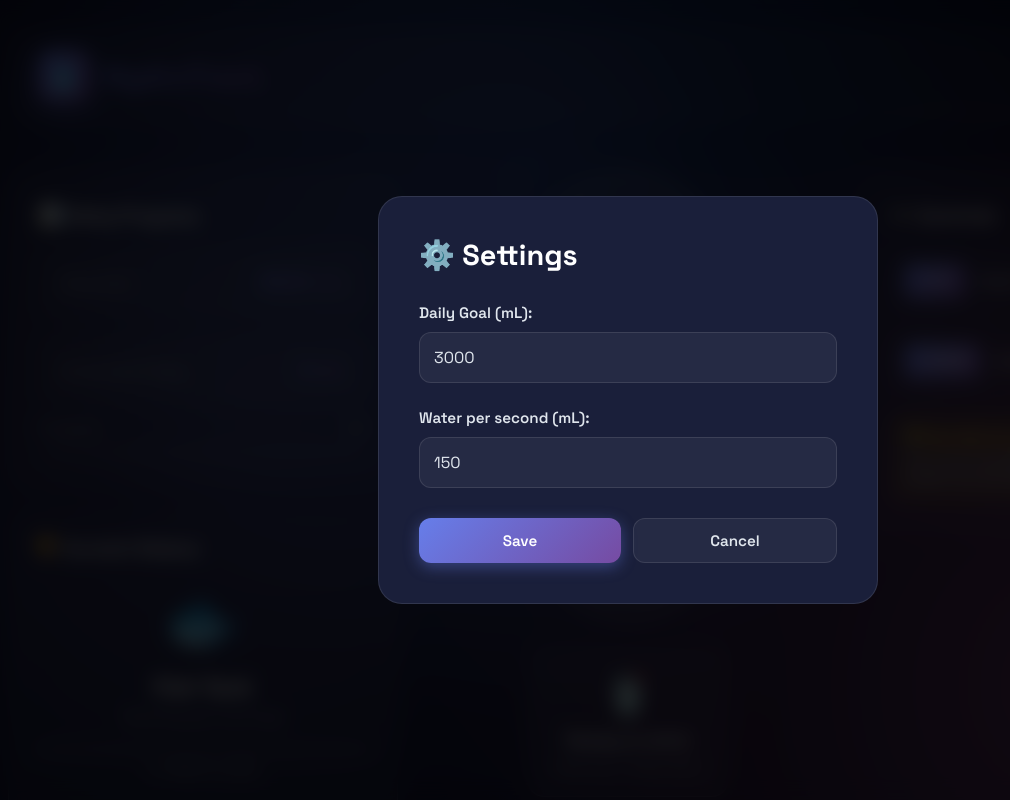
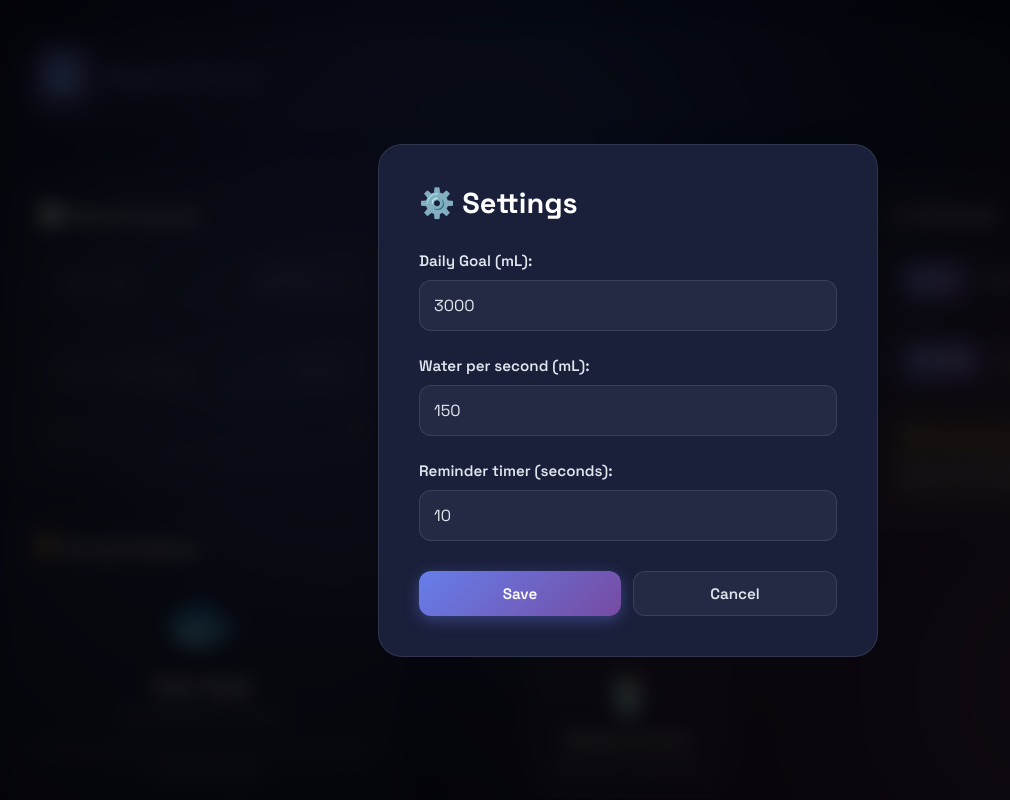
Before and after one commit to markxiong0122/drinkupmichigan, a Next.js app in the folder hydration-app/: page / in a window 1280 px wide. Both pictures are taken after a click on the button "⚙️ Settings". Shown: the top 800 px of the page, without its empty margins (12-1022 px from the left). Built offline with nearby package versions, Linux system fonts and the light colour scheme.

Commit message:
change time possible

```diff
--- a/hydration-app/src/components/HydrationTracker.tsx
+++ b/hydration-app/src/components/HydrationTracker.tsx
@@ -14,6 +14,7 @@ interface HydrationData {
     currentWater: number;
     dailyGoal: number;
     mlPerSecond: number;
+    timerSeconds: number;
 }
 
 export default function HydrationTracker() {
@@ -21,6 +22,7 @@ export default function HydrationTracker() {
     const [currentWater, setCurrentWater] = useState(0);
     const [dailyGoal, setDailyGoal] = useState(3000);
     const [mlPerSecond, setMlPerSecond] = useState(150);
+    const [timerSeconds, setTimerSeconds] = useState(10);
     const [totalDailyWater, setTotalDailyWater] = useState(0);
     const [allTimeWater, setAllTimeWater] = useState(0);
     const [isBottleHeld, setIsBottleHeld] = useState(false);
@@ -60,6 +62,7 @@ export default function HydrationTracker() {
 
                 setDailyGoal(data.dailyGoal || 3000);
                 setMlPerSecond(data.mlPerSecond || 150);
+                setTimerSeconds(data.timerSeconds || 10);
             } catch (e) {
                 console.error("Failed to parse saved data", e);
             }
@@ -81,10 +84,11 @@ export default function HydrationTracker() {
             totalDailyWater,
             currentWater,
             dailyGoal,
-            mlPerSecond
+            mlPerSecond,
+            timerSeconds
         };
         localStorage.setItem('hydrationData', JSON.stringify(data));
-    }, [totalDailyWater, currentWater, dailyGoal, mlPerSecond]);
+    }, [totalDailyWater, currentWater, dailyGoal, mlPerSecond, timerSeconds]);
 
     // Initialize all-time water on first load
     useEffect(() => {
@@ -114,12 +118,12 @@ export default function HydrationTracker() {
         const checkInterval = setInterval(() => {
             if (lastDrinkTime !== null) {
                 const timeSinceLastDrink = Date.now() - lastDrinkTime;
-                const tenSecondsInMs = 10 * 1000; // 10 seconds
-                console.log(`⏱️ Timer check: ${(timeSinceLastDrink / 1000).toFixed(1)}s since last drink`);
+                const timerThresholdMs = timerSeconds * 1000;
+                console.log(`⏱️ Timer check: ${(timeSinceLastDrink / 1000).toFixed(1)}s since last drink (threshold: ${timerSeconds}s)`);
 
-                if (timeSinceLastDrink >= tenSecondsInMs) {
+                if (timeSinceLastDrink >= timerThresholdMs) {
                     // Play reminder sound continuously (don't reset timer)
-                    console.log('🔔 Reminder: Time to drink water! (10 seconds passed - playing sound)');
+                    console.log(`🔔 Reminder: Time to drink water! (${timerSeconds} seconds passed - playing sound)`);
                     reminderAudioRef.current?.play().catch(err => {
                         console.error('Failed to play reminder sound:', err);
                     });
@@ -131,7 +135,7 @@ export default function HydrationTracker() {
         }, 1000); // Check every second
 
         return () => clearInterval(checkInterval);
-    }, [lastDrinkTime]);
+    }, [lastDrinkTime, timerSeconds]);
 
     // Update status display
     const updateStatus = (held: boolean, pressed: boolean) => {
@@ -314,9 +318,10 @@ export default function HydrationTracker() {
     const isDrinking = isBottleHeld && isDrinkingPressed;
 
     // Settings handlers
-    const handleSaveSettings = (newGoal: number, newMlPerSecond: number) => {
+    const handleSaveSettings = (newGoal: number, newMlPerSecond: number, newTimerSeconds: number) => {
         setDailyGoal(newGoal);
         setMlPerSecond(newMlPerSecond);
+        setTimerSeconds(newTimerSeconds);
         setShowSettings(false);
     };
 
@@ -376,6 +381,7 @@ export default function HydrationTracker() {
                 onSave={handleSaveSettings}
                 currentGoal={dailyGoal}
                 currentMlPerSecond={mlPerSecond}
+                currentTimerSeconds={timerSeconds}
             />
         </div>
     );
--- a/hydration-app/src/components/SettingsModal.tsx
+++ b/hydration-app/src/components/SettingsModal.tsx
@@ -4,24 +4,27 @@ import styles from './SettingsModal.module.css';
 interface SettingsModalProps {
     isOpen: boolean;
     onClose: () => void;
-    onSave: (goal: number, mlPerSecond: number) => void;
+    onSave: (goal: number, mlPerSecond: number, timerSeconds: number) => void;
     currentGoal: number;
     currentMlPerSecond: number;
+    currentTimerSeconds: number;
 }
 
-export default function SettingsModal({ isOpen, onClose, onSave, currentGoal, currentMlPerSecond }: SettingsModalProps) {
+export default function SettingsModal({ isOpen, onClose, onSave, currentGoal, currentMlPerSecond, currentTimerSeconds }: SettingsModalProps) {
     const [goal, setGoal] = useState(currentGoal);
     const [mlPerSecond, setMlPerSecond] = useState(currentMlPerSecond);
-    const [errors, setErrors] = useState({ goal: '', mlPerSecond: '' });
+    const [timerSeconds, setTimerSeconds] = useState(currentTimerSeconds);
+    const [errors, setErrors] = useState({ goal: '', mlPerSecond: '', timerSeconds: '' });
 
     useEffect(() => {
         setGoal(currentGoal);
         setMlPerSecond(currentMlPerSecond);
-        setErrors({ goal: '', mlPerSecond: '' });
-    }, [currentGoal, currentMlPerSecond, isOpen]);
+        setTimerSeconds(currentTimerSeconds);
+        setErrors({ goal: '', mlPerSecond: '', timerSeconds: '' });
+    }, [currentGoal, currentMlPerSecond, currentTimerSeconds, isOpen]);
 
     const handleSave = () => {
-        const newErrors = { goal: '', mlPerSecond: '' };
+        const newErrors = { goal: '', mlPerSecond: '', timerSeconds: '' };
 
         if (isNaN(goal) || goal < 500 || goal > 10000) {
             newErrors.goal = 'Goal must be between 500 and 10000 mL';
@@ -31,13 +34,17 @@ export default function SettingsModal({ isOpen, onClose, onSave, currentGoal, cu
             newErrors.mlPerSecond = 'Water per second must be between 10 and 200 mL';
         }
 
-        if (newErrors.goal || newErrors.mlPerSecond) {
+        if (isNaN(timerSeconds) || timerSeconds < 5 || timerSeconds > 300) {
+            newErrors.timerSeconds = 'Timer must be between 5 and 300 seconds';
+        }
+
+        if (newErrors.goal || newErrors.mlPerSecond || newErrors.timerSeconds) {
             setErrors(newErrors);
             return;
         }
 
-        setErrors({ goal: '', mlPerSecond: '' });
-        onSave(goal, mlPerSecond);
+        setErrors({ goal: '', mlPerSecond: '', timerSeconds: '' });
+        onSave(goal, mlPerSecond, timerSeconds);
     };
 
     if (!isOpen) return null;
@@ -74,6 +81,20 @@ export default function SettingsModal({ isOpen, onClose, onSave, currentGoal, cu
                     />
                     {errors.mlPerSecond && <div className={styles.errorText}>{errors.mlPerSecond}</div>}
                 </div>
+                <div className={styles.formGroup}>
+                    <label htmlFor="timerSecondsInput">Reminder timer (seconds):</label>
+                    <input
+                        type="number"
+                        id="timerSecondsInput"
+                        min="5"
+                        max="300"
+                        step="5"
+                        value={timerSeconds}
+                        onChange={(e) => setTimerSeconds(parseInt(e.target.value))}
+                        className={errors.timerSeconds ? styles.inputError : ''}
+                    />
+                    {errors.timerSeconds && <div className={styles.errorText}>{errors.timerSeconds}</div>}
+                </div>
                 <div className={styles.btnGroup}>
                     <button className={`${styles.btn} ${styles.btnPrimary}`} onClick={handleSave}>Save</button>
                     <button className={`${styles.btn} ${styles.btnSecondary}`} onClick={onClose}>Cancel</button>
```
